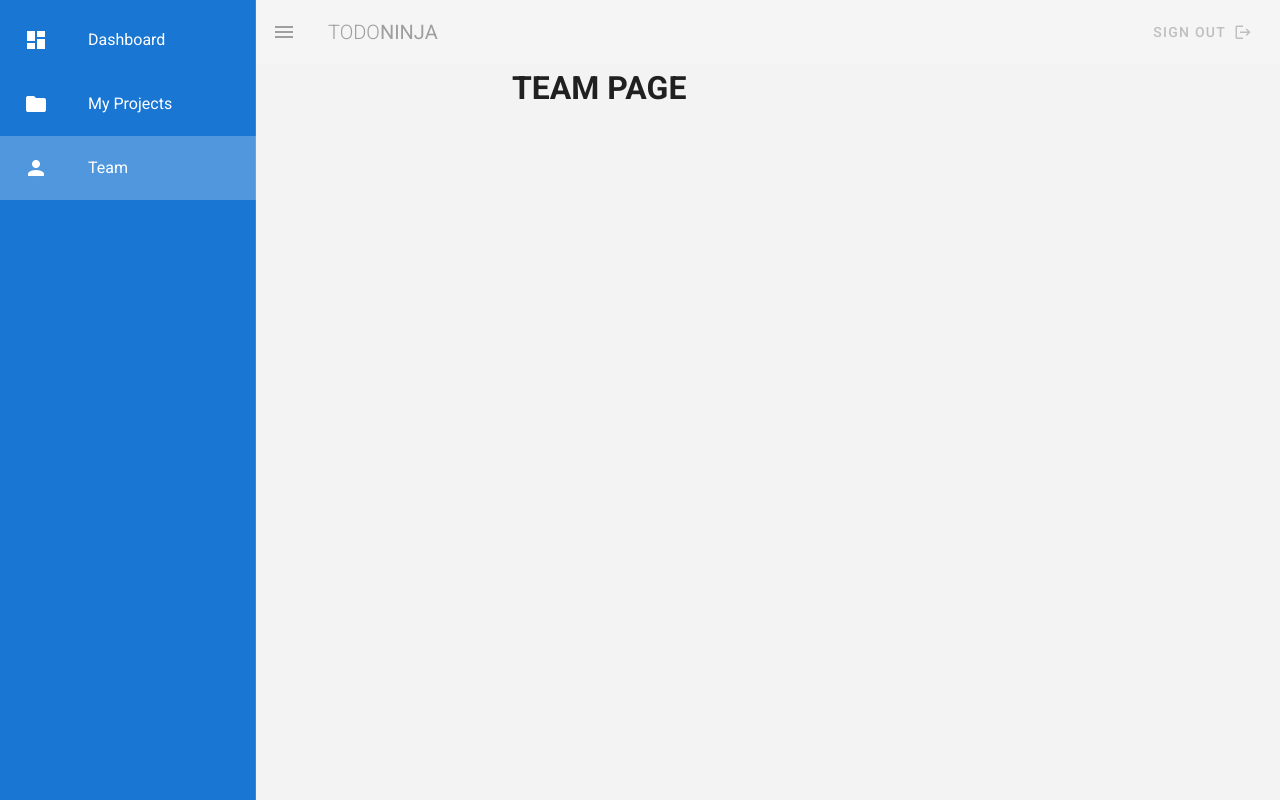
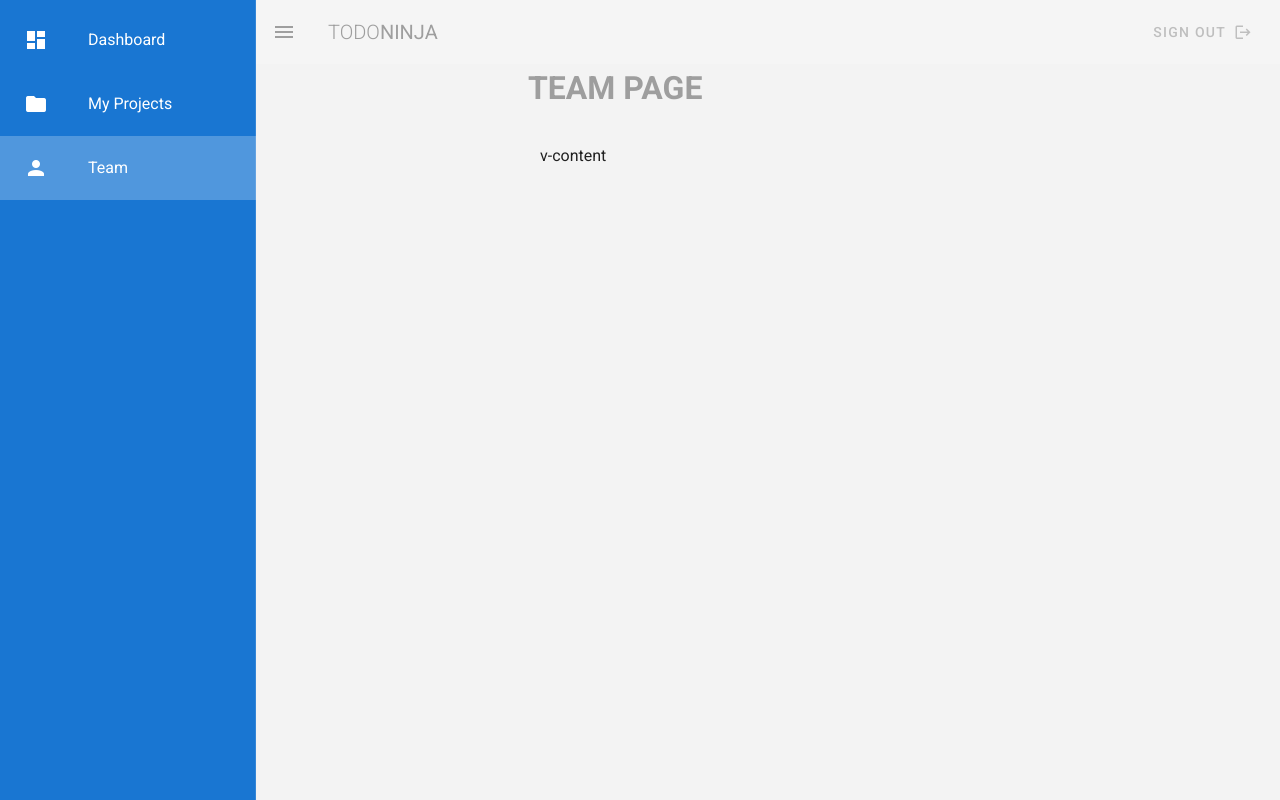
Before and after one commit to RenanLourenco/todoList-Vuetify, a Vue app: page /team in a window 1280 px wide. Built offline with nearby package versions, Linux system fonts and the light colour scheme.

Commit message:
insert v-container in the pages and set margins

```diff
--- a/src/App.vue
+++ b/src/App.vue
@@ -2,7 +2,7 @@
 <v-main class="grey">
   <v-app>
     <NavBar />
-    <v-content>
+    <v-content class="mx-4 mb-4">
         <router-view></router-view>
     </v-content>
   </v-app>
--- a/src/views/DashboardHome.vue
+++ b/src/views/DashboardHome.vue
@@ -1,7 +1,9 @@
 <template>
   <div class="dashboard">
-    <h1>Homepage</h1>
-
+    <h1 class="subheading grey--text">Homepage</h1>
+    <v-container class="my-5">
+        content
+      </v-container>
   </div>
 </template>
 
--- a/src/views/ProjectsPage.vue
+++ b/src/views/ProjectsPage.vue
@@ -1,5 +1,8 @@
 <template>
   <div class="projects">
-    <h1>This is an about page</h1>
+    <h1 class="subheading grey--text">This is an projects page</h1>
+    <v-container class="my-5">
+        content
+      </v-container>
   </div>
 </template>
--- a/src/views/TeamPage.vue
+++ b/src/views/TeamPage.vue
@@ -1,5 +1,8 @@
 <template>
     <div class="team">
-      <h1>TEAM PAGE</h1>
+      <h1 class="subheading grey--text">TEAM PAGE</h1>
+      <v-container class="my-5">
+        v-content
+      </v-container>
     </div>
   </template>
```
